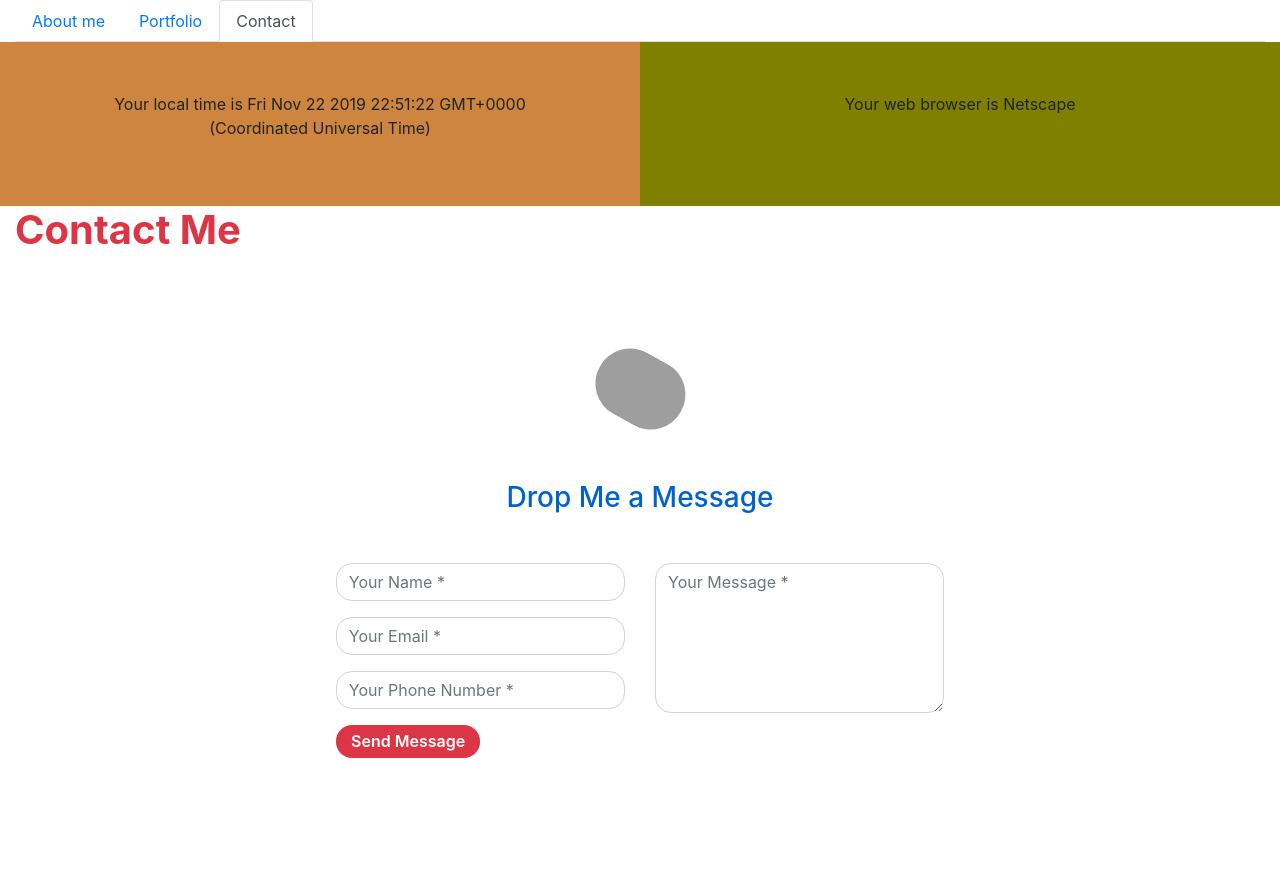
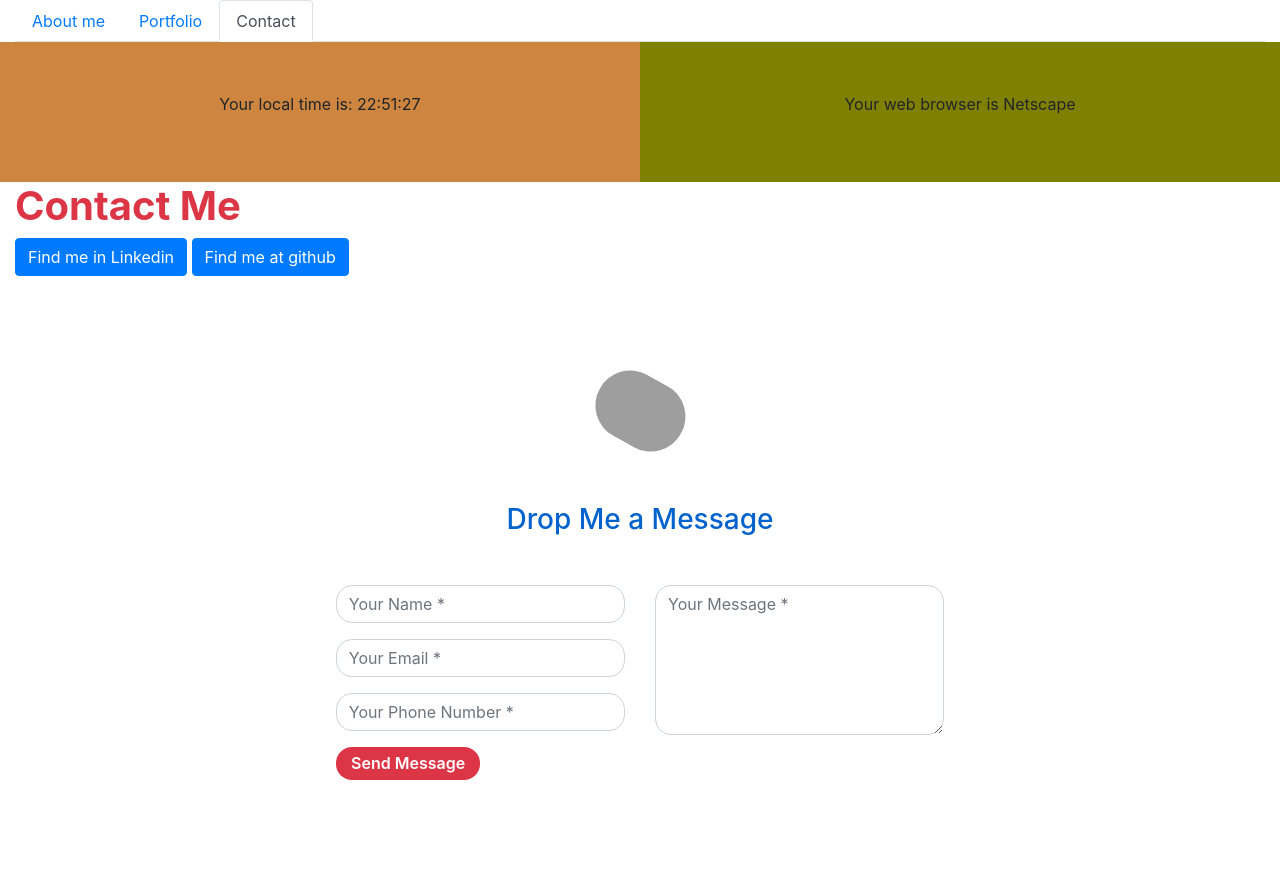
Before and after one commit to chenricky/chenricky.github.io, a plain HTML site: page contact.html in a window 1280 px wide. Drawn offline with nearby package versions, Linux system fonts and the light colour scheme; grey boxes are pictures that could not be loaded.

```diff
--- a/contact.html
+++ b/contact.html
@@ -8,8 +8,24 @@
     <link rel="stylesheet" href="https://stackpath.bootstrapcdn.com/bootstrap/4.3.1/css/bootstrap.min.css" integrity="sha384-ggOyR0iXCbMQv3Xipma34MD+dH/1fQ784/j6cY/iJTQUOhcWr7x9JvoRxT2MZw1T" crossorigin="anonymous">
     <link href="//maxcdn.bootstrapcdn.com/bootstrap/4.1.1/css/bootstrap.min.css" rel="stylesheet" id="bootstrap-css">
     <link rel="stylesheet" type="text/css" href="style.css">
-</head>
-<body>
+    <script>
+        function startTime() {
+        var today = new Date();
+        var h = today.getHours();
+        var m = today.getMinutes();
+        var s = today.getSeconds();
+        m = checkTime(m);
+        s = checkTime(s);
+        document.getElementById("time").innerHTML = "Your local time is: " + h + ":" + m + ":" + s;
+        var t = setTimeout(startTime, 500);
+        }
+        function checkTime(i) {
+        if (i < 10) {i = "0" + i};  // add zero in front of numbers < 10
+        return i;
+        }
+      </script>
+  </head>
+<body onload="startTime()">
     <div class="container-fluid">
             <ul class="nav nav-tabs">
                     <li class="nav-item">
@@ -31,6 +47,10 @@
                 </div>
               </div>
         <h1>Contact Me</h1>
+
+              <a href="https://www.linkedin.com/in/ricky-chen-2343955/" target="_blank" class="btn btn-primary">Find me in Linkedin</a>
+              <a href="https://github.com/chenricky" target="_blank" class="btn btn-primary">Find me at github</a>
+
         <div class="container contact-form">
           <div class="contact-image">
               <img src="https://image.ibb.co/kUagtU/rocket_contact.png" alt="rocket_contact"/>
@@ -61,13 +81,13 @@
           </form>
           </div>
     </div>
-    <script>
-        var d = new Date();
-        document.getElementById("time").innerHTML = "Your local time is " + d;
-        </script>
-        <script>
+<!-- <script>
+        //var d = new Date();
+        //document.getElementById("time").innerHTML = "Your local time is " + d;
+</script>-->
+<script>
         document.getElementById("browserName").innerHTML = "Your web browser is  " + navigator.appName;
-        </script>
+</script>
 <script src="https://code.jquery.com/jquery-3.3.1.slim.min.js" integrity="sha384-q8i/X+965DzO0rT7abK41JStQIAqVgRVzpbzo5smXKp4YfRvH+8abtTE1Pi6jizo" crossorigin="anonymous"></script>
 <script src="https://cdnjs.cloudflare.com/ajax/libs/popper.js/1.14.7/umd/popper.min.js" integrity="sha384-UO2eT0CpHqdSJQ6hJty5KVphtPhzWj9WO1clHTMGa3JDZwrnQq4sF86dIHNDz0W1" crossorigin="anonymous"></script>
 <script src="https://stackpath.bootstrapcdn.com/bootstrap/4.3.1/js/bootstrap.min.js" integrity="sha384-JjSmVgyd0p3pXB1rRibZUAYoIIy6OrQ6VrjIEaFf/nJGzIxFDsf4x0xIM+B07jRM" crossorigin="anonymous"></script>
```
Also changed, not shown: index.html (+22 -5 lines), portfolio.html (+36 -10 lines).
